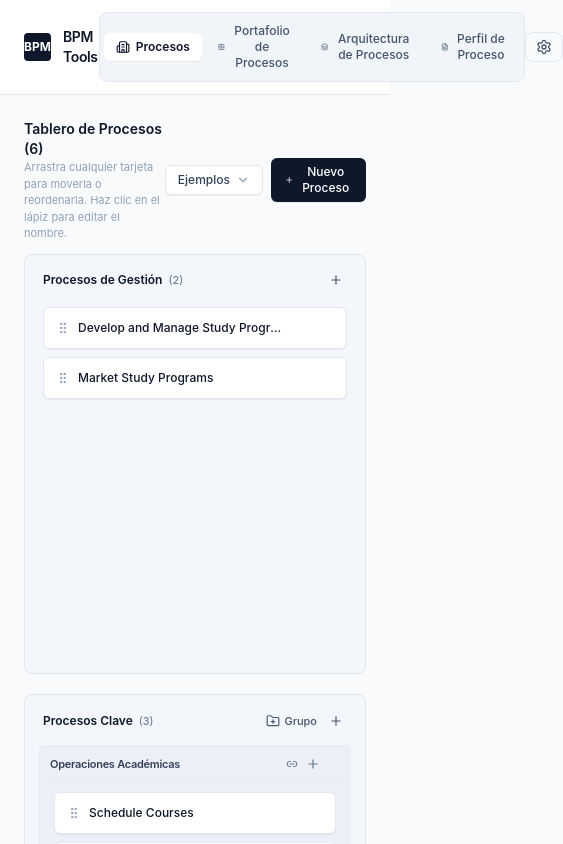
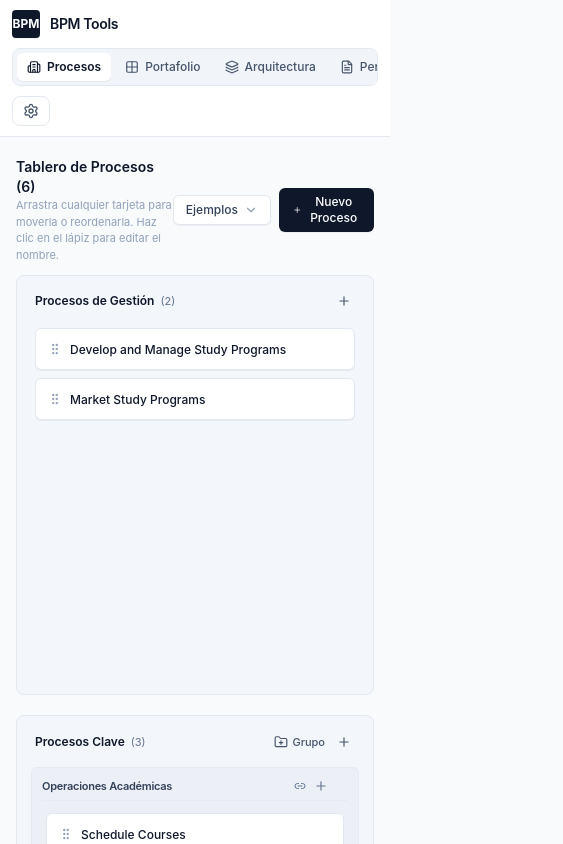
Before and after one commit to Xan007/bpm-toolkit, a React (Vite) app: page / in a window 390 px wide. Shown: the top 844 px of the page, 563 px wide, since content can reach past the window. Built offline with nearby package versions, Linux system fonts and the light colour scheme.

Commit message:
style: optimize matrix layout proportions and responsive header

```diff
--- a/package.json
+++ b/package.json
@@ -26,6 +26,7 @@
     "oxlint": "^1.79.0",
     "tailwindcss": "^4.3.3",
     "typescript": "~6.0.2",
-    "vite": "^8.2.2"
+    "vite": "^8.2.2",
+    "wrangler": "^4.129.0"
   }
 }
--- a/src/App.tsx
+++ b/src/App.tsx
@@ -51,7 +51,7 @@ export const App: React.FC = () => {
       />
 
       {/* Main Content */}
-      <main className="flex-1 max-w-7xl w-full mx-auto p-6">
+      <main className="flex-1 max-w-[1550px] w-full mx-auto px-4 sm:px-6 py-5">
         {bpm.activeTab === 'inventory' && (
           <div className="flex flex-col gap-4">
             {/* Kanban Process Board */}
--- a/src/PortfolioView.tsx
+++ b/src/PortfolioView.tsx
@@ -285,7 +285,7 @@ export const PortfolioView: React.FC<PortfolioViewProps> = ({
 
       <div className="grid grid-cols-1 lg:grid-cols-12 gap-5 items-start">
         {/* COLUMNA IZQUIERDA: MEDIDAS DE DESEMPEÑO Y LISTA */}
-        <div className="lg:col-span-5 flex flex-col gap-3 bg-white border border-slate-200 rounded-lg p-4 shadow-2xs">
+        <div className="lg:col-span-4 xl:col-span-4 flex flex-col gap-3 bg-white border border-slate-200 rounded-lg p-3.5 shadow-2xs">
           <div className="flex items-center justify-between pb-2 border-b border-slate-100">
             <div className="flex items-center gap-1.5">
               <h3 className="text-xs font-semibold text-slate-900">
@@ -431,7 +431,7 @@ export const PortfolioView: React.FC<PortfolioViewProps> = ({
         </div>
 
         {/* COLUMNA DERECHA: VISUALIZACIÓN MATRIZ 2x2 */}
-        <div className="lg:col-span-7 flex flex-col gap-3">
+        <div className="lg:col-span-8 xl:col-span-8 flex flex-col gap-3">
           <div className="bg-white border border-slate-200 rounded-lg p-4 shadow-2xs">
             <div className="flex items-center justify-between pb-2 mb-3 border-b border-slate-100">
               <span className="text-xs font-semibold text-slate-900">
--- a/src/components/Header.tsx
+++ b/src/components/Header.tsx
@@ -22,9 +22,9 @@ export const Header: React.FC<HeaderProps> = ({
   onOpenSettings,
 }) => {
   return (
-    <header className="bg-white border-b border-slate-200 sticky top-0 z-30 px-6 py-3 flex items-center justify-between">
-      <div className="flex items-center gap-3">
-        <div className="w-7 h-7 rounded bg-slate-900 text-white flex items-center justify-center font-bold text-xs">
+    <header className="bg-white border-b border-slate-200 sticky top-0 z-30 px-3 sm:px-6 py-2.5 sm:py-3 flex flex-wrap items-center justify-between gap-2.5">
+      <div className="flex items-center gap-2.5 sm:gap-3 shrink-0">
+        <div className="w-7 h-7 rounded bg-slate-900 text-white flex items-center justify-center font-bold text-xs shadow-2xs">
           BPM
         </div>
         <div>
@@ -33,42 +33,42 @@ export const Header: React.FC<HeaderProps> = ({
       </div>
 
       {/* Pestañas de Navegación */}
-      <nav className="flex items-center gap-1 bg-slate-100 p-1 rounded-lg border border-slate-200 text-xs font-medium">
+      <nav className="flex items-center gap-1 bg-slate-100 p-1 rounded-lg border border-slate-200 text-xs font-medium overflow-x-auto max-w-full">
         <button
           onClick={() => onSetActiveTab('inventory')}
-          className={`flex items-center gap-1.5 px-3 py-1.5 rounded-md transition-colors cursor-pointer ${
+          className={`flex items-center gap-1.5 px-2.5 sm:px-3 py-1.5 rounded-md transition-colors cursor-pointer shrink-0 ${
             activeTab === 'inventory' ? 'bg-white text-slate-900 shadow-2xs font-semibold' : 'text-slate-600 hover:text-slate-900'
           }`}
         >
           <Building2 className="w-3.5 h-3.5" />
-          {isEs ? 'Procesos' : 'Processes'}
+          <span>{isEs ? 'Procesos' : 'Processes'}</span>
         </button>
         <button
           onClick={() => onSetActiveTab('portfolio')}
-          className={`flex items-center gap-1.5 px-3 py-1.5 rounded-md transition-colors cursor-pointer ${
+          className={`flex items-center gap-1.5 px-2.5 sm:px-3 py-1.5 rounded-md transition-colors cursor-pointer shrink-0 ${
             activeTab === 'portfolio' ? 'bg-white text-slate-900 shadow-2xs font-semibold' : 'text-slate-600 hover:text-slate-900'
           }`}
         >
           <Grid2X2 className="w-3.5 h-3.5" />
-          {isEs ? 'Portafolio de Procesos' : 'Process Portfolio'}
+          <span>{isEs ? 'Portafolio' : 'Portfolio'}</span>
         </button>
         <button
           onClick={() => onSetActiveTab('architecture')}
-          className={`flex items-center gap-1.5 px-3 py-1.5 rounded-md transition-colors cursor-pointer ${
+          className={`flex items-center gap-1.5 px-2.5 sm:px-3 py-1.5 rounded-md transition-colors cursor-pointer shrink-0 ${
             activeTab === 'architecture' ? 'bg-white text-slate-900 shadow-2xs font-semibold' : 'text-slate-600 hover:text-slate-900'
           }`}
         >
           <Layers className="w-3.5 h-3.5" />
-          {isEs ? 'Arquitectura de Procesos' : 'Process Architecture'}
+          <span>{isEs ? 'Arquitectura' : 'Architecture'}</span>
         </button>
         <button
           onClick={() => onSetActiveTab('profile')}
-          className={`flex items-center gap-1.5 px-3 py-1.5 rounded-md transition-colors cursor-pointer ${
+          className={`flex items-center gap-1.5 px-2.5 sm:px-3 py-1.5 rounded-md transition-colors cursor-pointer shrink-0 ${
             activeTab === 'profile' ? 'bg-white text-slate-900 shadow-2xs font-semibold' : 'text-slate-600 hover:text-slate-900'
           }`}
         >
           <FileText className="w-3.5 h-3.5" />
-          {isEs ? 'Perfil de Proceso' : 'Process Profile'}
+          <span>{isEs ? 'Perfil' : 'Profile'}</span>
         </button>
       </nav>
 
--- a/src/features/portfolio/components/PortfolioSvgMatrix.tsx
+++ b/src/features/portfolio/components/PortfolioSvgMatrix.tsx
@@ -186,13 +186,13 @@ export const PortfolioSvgMatrix: React.FC<PortfolioSvgMatrixProps> = ({
                 x={label.tx.toFixed(1)}
                 y={label.ty.toFixed(1)}
                 textAnchor={label.anchor}
-                fontSize={config.fontSize - 1.5}
-                fill={isSelected ? '#000000' : '#1a1a1a'}
+                fontSize={Math.max(12, config.fontSize)}
+                fill={isSelected ? '#000000' : '#1e293b'}
                 fontWeight={isSelected ? '700' : 'normal'}
-                style={{ lineHeight: 1.15 }}
+                style={{ lineHeight: 1.2 }}
               >
                 {label.lines.map((ln: string, lIdx: number) => (
-                  <tspan key={lIdx} x={label.tx.toFixed(1)} dy={lIdx === 0 ? 0 : lineH}>
+                  <tspan key={lIdx} x={label.tx.toFixed(1)} dy={lIdx === 0 ? 0 : 15.5}>
                     {escapeXml(ln)}
                   </tspan>
                 ))}
```
Also changed, not shown: 1 other file (tests, documents, lock files or other folders).
